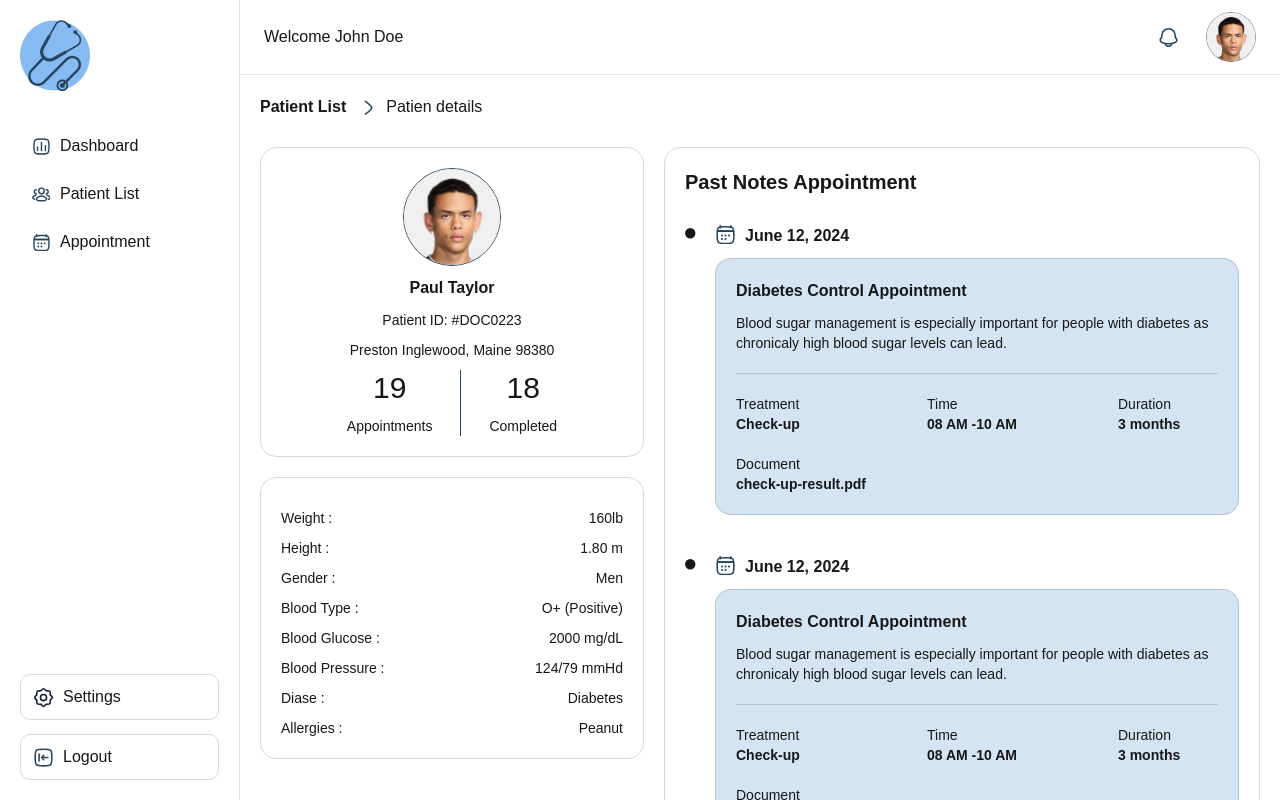
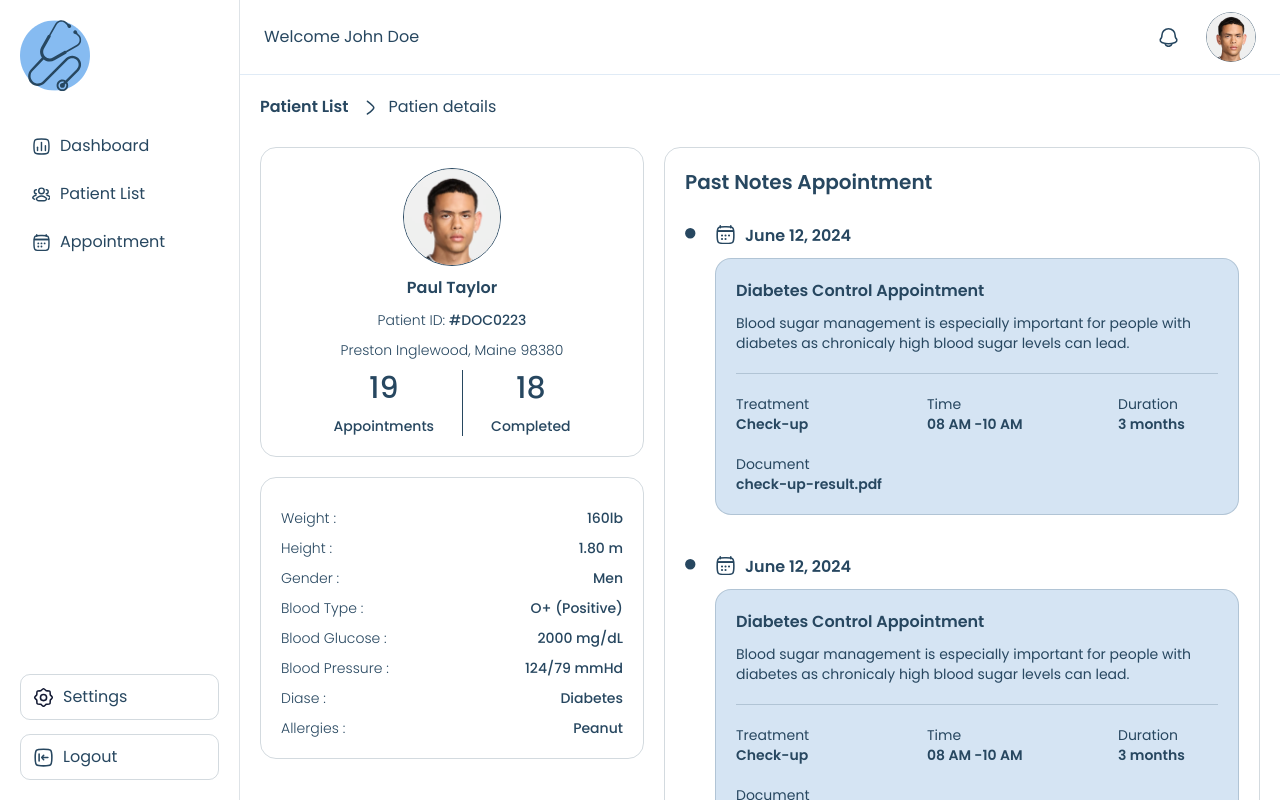
Before and after one commit to SergeCodeur/figma-to-code-ed2-week4, a Next.js app: page /dashboard-doctor/patient-list/details in a window 1280 px wide. Built offline with nearby package versions, Linux system fonts and the light colour scheme.

Commit message:
fix: ajust variable color

```diff
--- a/src/app/globals.css
+++ b/src/app/globals.css
@@ -3,21 +3,13 @@
 @tailwind utilities;
 
 :root {
-	--background: #ffffff;
-	--foreground: #171717;
-}
-
-@media (prefers-color-scheme: dark) {
-	:root {
-		--background: #0a0a0a;
-		--foreground: #ededed;
-	}
+	--foreground: #274760;
 }
 
 body {
 	color: var(--foreground);
 	background: var(--background);
-	font-family: Arial, Helvetica, sans-serif;
+	font-family: var(--font-geist-sans);
 }
 
 @layer utilities {
```
